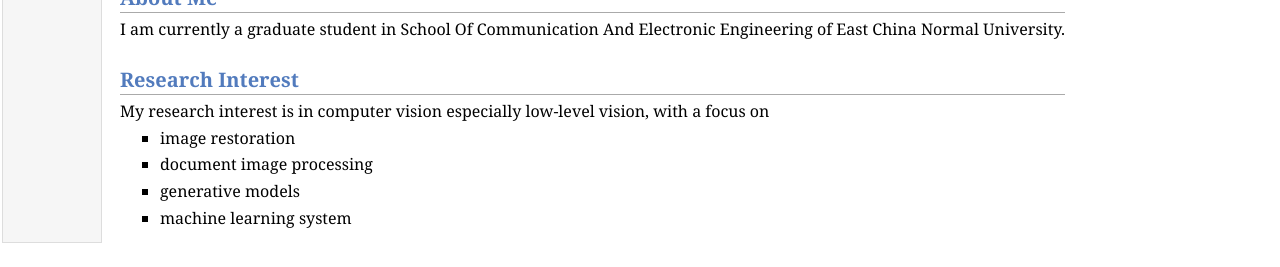
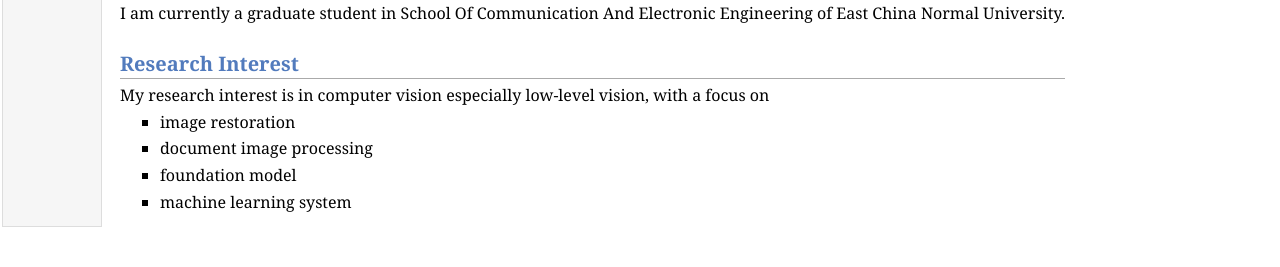
Before and after one commit to qijunshi/qijunshi.github.io, a plain HTML site: page index.html in a window 1280 px wide. Shown: the part 381-648 px from the top of the page. Drawn offline with Linux system fonts and the light colour scheme.

Commit message:
foundation model

```diff
--- a/index.html
+++ b/index.html
@@ -36,7 +36,7 @@ Email: qijun.shi@stu.ecnu.edu.cn</p>
 </li>
 <li><p>document image processing</p>
 </li>
-<li><p>generative models</p>
+<li><p>foundation model</p>
 </li>
 <li><p>machine learning system</p>
 </li>
```
Also changed, not shown: photo.jpg, 1 other file.
